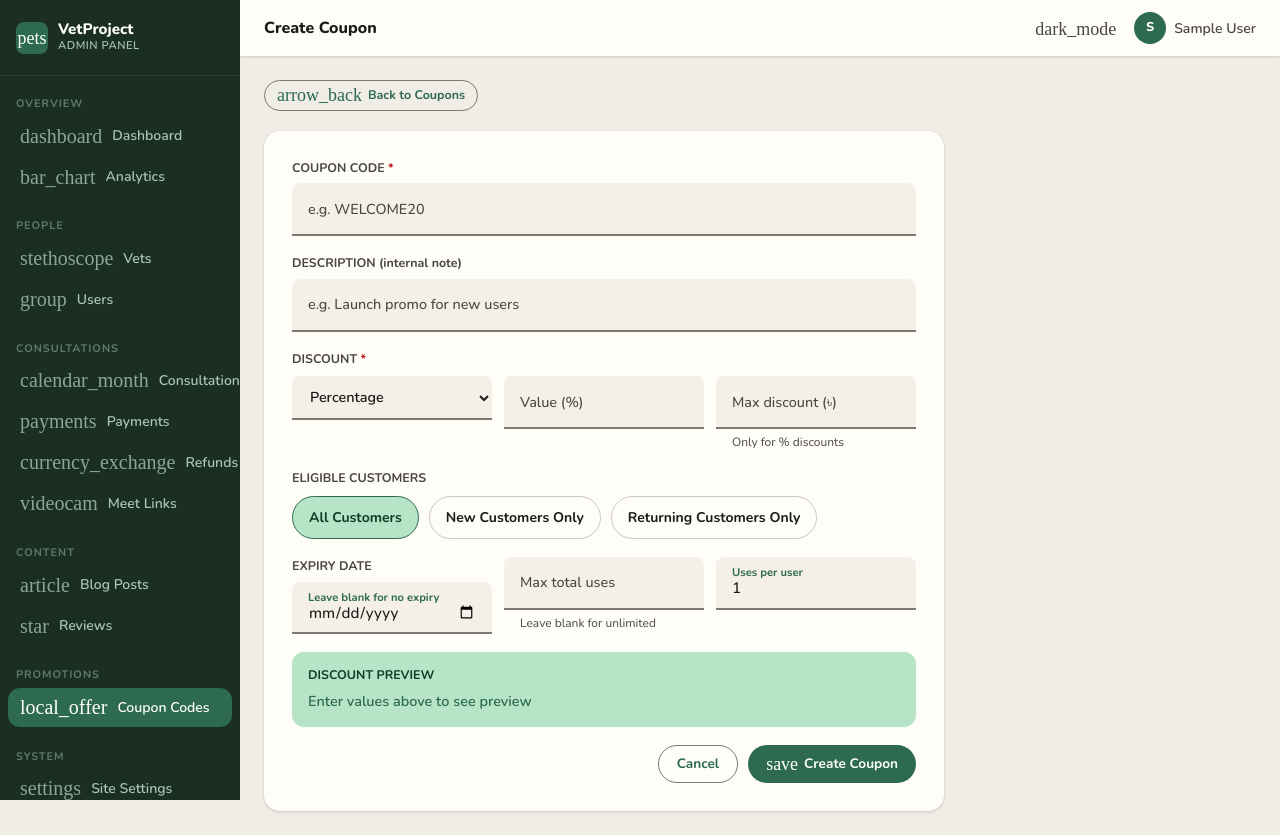
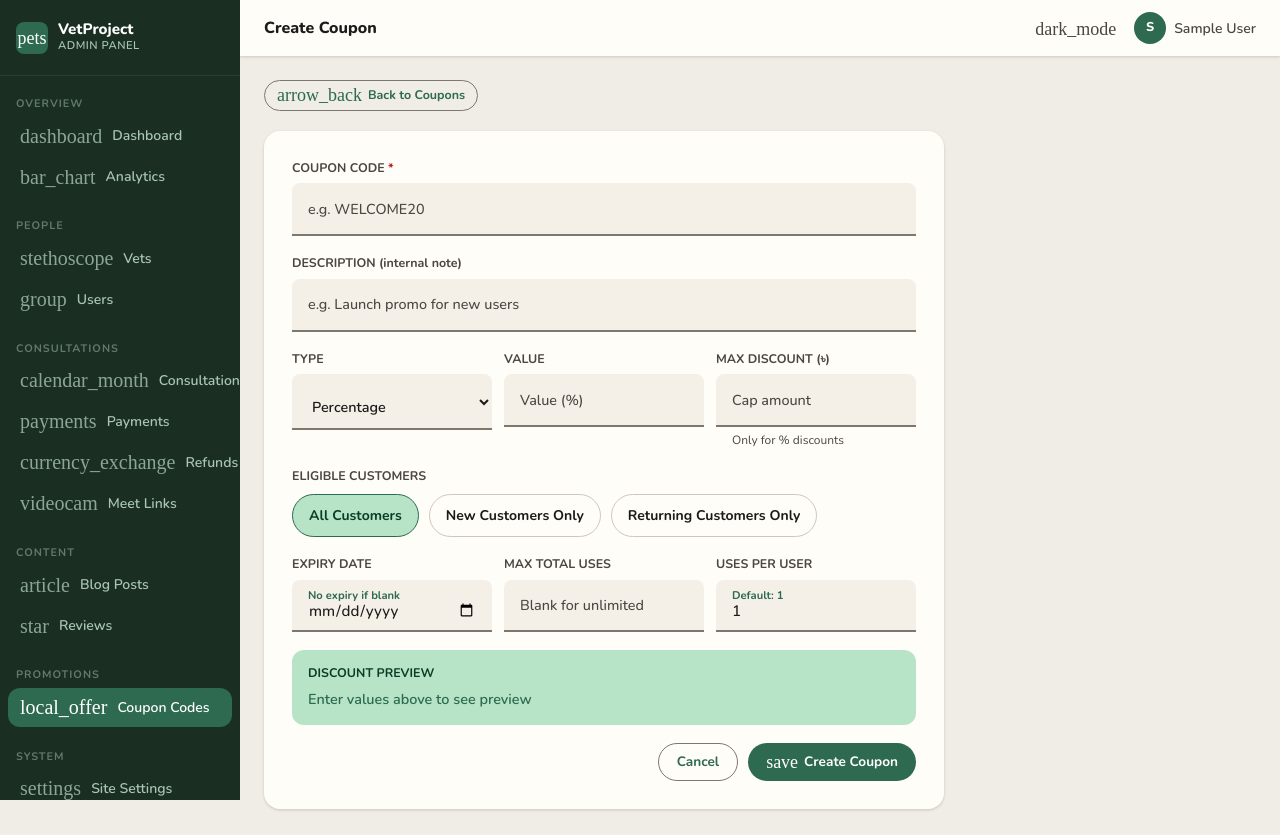
Before and after one commit to mahadi-ibne-bakar/vetproject, a Django app: page /dashboard/coupons/create/ in a window 1280 px wide. After the commit the page ends 811 px from the top, so only its background shows below. Run offline with Django 5.2, Linux system fonts and the light colour scheme; the visitor is signed in with stand-in values (Sample User, id 1); data comes from the database, SQL or seed files in the repository; data that the repository does not hold is empty; style sheets or scripts are compiled from the project's sources; some libraries are stand-ins or nearby versions; some web fonts are replaced.

Commit message:
Added expiry date to sitewide discount and fixed input box alignment issues

```diff
--- a/core/models.py
+++ b/core/models.py
@@ -68,6 +68,10 @@ class SiteSettings(models.Model):
         max_length=100, blank=True, default='',
         help_text="Shown to users e.g. 'Eid Special — 15% off all consultations'",
     )
+    sitewide_discount_expiry = models.DateField(
+        null=True, blank=True,
+        help_text="Optional — discount automatically deactivates after this date",
+    )
 
     updated_at = models.DateTimeField(auto_now=True)
 
@@ -90,11 +94,10 @@ class SiteSettings(models.Model):
         return obj
 
     def calculate_sitewide_discount(self, consultation_fee):
-        """
-        Returns the sitewide discount amount in Taka.
-        Returns 0 if sitewide discount is not enabled.
-        """
+        from django.utils import timezone
         if not self.sitewide_discount_enabled or not self.sitewide_discount_value:
+            return 0
+        if self.sitewide_discount_expiry and self.sitewide_discount_expiry < timezone.localdate():
             return 0
         fee = float(consultation_fee)
         if self.sitewide_discount_type == 'percentage':
--- a/templates/dashboard/coupon_form.html
+++ b/templates/dashboard/coupon_form.html
@@ -62,21 +62,20 @@
                 </div>
 
                 <!-- Discount type + value -->
+                <div style="display:grid; grid-template-columns:1fr 1fr 1fr; gap:12px;">
                     <div>
                         <div style="font-size:0.78rem; font-weight:700;
-                                color:var(--md-on-surface-variant); margin-bottom:8px;">
-                        DISCOUNT <span style="color:var(--md-error);">*</span>
+                                    color:var(--md-on-surface-variant); margin-bottom:6px;">
+                            TYPE
                         </div>
-                    <div style="display:grid; grid-template-columns:1fr 1fr 1fr; gap:12px;">
-                        <div>
                         <select name="discount_type" id="discountType"
                                 onchange="updateDiscountLabels()"
-                                    style="width:100%; padding:10px 14px;
+                                style="width:100%; padding:20px 16px 8px;
                                     background:var(--md-surface-variant);
                                     border:none; border-bottom:2px solid var(--md-outline);
                                     border-radius:var(--md-shape-sm) var(--md-shape-sm) 0 0;
                                     font-family:'Nunito',sans-serif; font-weight:600;
-                                           font-size:0.9rem; outline:none;">
+                                    font-size:0.9rem; outline:none; height:56px;">
                             {% for value, label in discount_type_choices %}
                             <option value="{{ value }}"
                                 {% if coupon and coupon.discount_type == value %}selected{% endif %}>
@@ -86,23 +85,30 @@
                         </select>
                     </div>
                     <div>
+                        <div style="font-size:0.78rem; font-weight:700;
+                                    color:var(--md-on-surface-variant); margin-bottom:6px;">
+                            VALUE
+                        </div>
                         <div class="field-wrap">
                             <input type="number" name="discount_value"
                                 id="discountValue"
                                 value="{% if coupon %}{{ coupon.discount_value|floatformat:0 }}{% endif %}"
                                 min="0" step="1" placeholder=" " required>
-                                <label id="discountValueLabel">Value (%)</label>
+                            <label id="discountValueLabel">Amount</label>
                         </div>
                     </div>
                     <div>
+                        <div style="font-size:0.78rem; font-weight:700;
+                                    color:var(--md-on-surface-variant); margin-bottom:6px;">
+                            MAX DISCOUNT (৳)
+                        </div>
                         <div class="field-wrap">
                             <input type="number" name="max_discount_amount"
                                 value="{% if coupon and coupon.max_discount_amount %}{{ coupon.max_discount_amount|floatformat:0 }}{% endif %}"
                                 min="0" step="1" placeholder=" ">
-                                <label>Max discount (৳)</label>
+                            <label>Cap amount</label>
                         </div>
                         <p class="field-hint">Only for % discounts</p>
-                        </div>
                     </div>
                 </div>
 
@@ -141,24 +147,31 @@
                         <div class="field-wrap">
                             <input type="date" name="expiry_date" placeholder=" "
                                 value="{% if coupon and coupon.expiry_date %}{{ coupon.expiry_date|date:'Y-m-d' }}{% endif %}">
-                            <label>Leave blank for no expiry</label>
+                            <label>No expiry if blank</label>
                         </div>
                     </div>
                     <div>
+                        <div style="font-size:0.78rem; font-weight:700;
+                                    color:var(--md-on-surface-variant); margin-bottom:6px;">
+                            MAX TOTAL USES
+                        </div>
                         <div class="field-wrap">
                             <input type="number" name="max_uses" placeholder=" "
                                 min="1" step="1"
                                 value="{% if coupon and coupon.max_uses %}{{ coupon.max_uses }}{% endif %}">
-                            <label>Max total uses</label>
+                            <label>Blank for unlimited</label>
                         </div>
-                        <p class="field-hint">Leave blank for unlimited</p>
                     </div>
                     <div>
+                        <div style="font-size:0.78rem; font-weight:700;
+                                    color:var(--md-on-surface-variant); margin-bottom:6px;">
+                            USES PER USER
+                        </div>
                         <div class="field-wrap">
                             <input type="number" name="max_uses_per_user"
                                 placeholder=" " min="1" step="1"
                                 value="{% if coupon %}{{ coupon.max_uses_per_user }}{% else %}1{% endif %}">
-                            <label>Uses per user</label>
+                            <label>Default: 1</label>
                         </div>
                     </div>
                 </div>
--- a/vetproject/admin_views.py
+++ b/vetproject/admin_views.py
@@ -1140,6 +1140,8 @@ def site_settings(request):
                 settings.sitewide_discount_label    = request.POST.get('sitewide_discount_label', '').strip()
                 sitewide_value = request.POST.get('sitewide_discount_value', '0').strip()
                 settings.sitewide_discount_value    = float(sitewide_value) if sitewide_value else 0
+                sitewide_expiry = request.POST.get('sitewide_discount_expiry', '').strip()
+                settings.sitewide_discount_expiry = sitewide_expiry if sitewide_expiry else None
 
                 settings.save()
                 messages.success(request, "Fee settings updated.")
```
Also changed, not shown: templates/dashboard/site_settings.html (+23 -3 lines), core/migrations/0004_sitesettings_sitewide_discount_expiry.py (added). Lines whose indentation alone changed are shown as unchanged.
